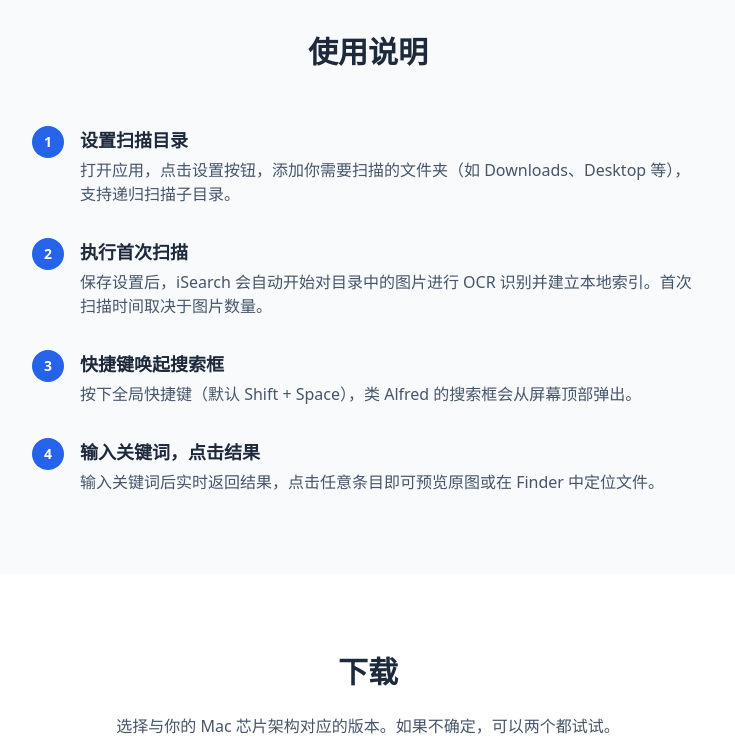
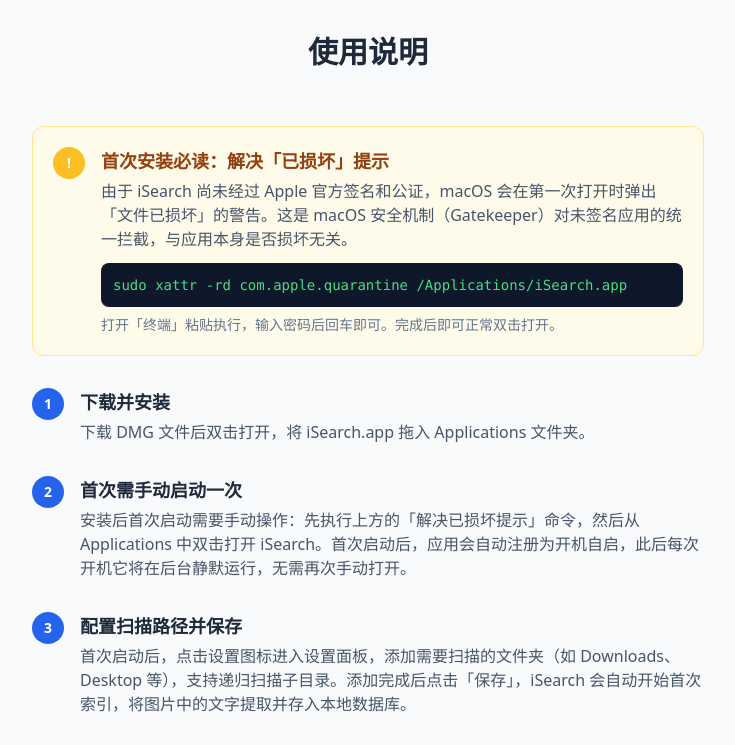
Before and after one commit to NemoHoHaloAi/isearch-site, a plain HTML site: page index.html in a window 1280 px wide. Shown: the part 1310-2055 px from the top of the page, without its empty margins (272-1007 px from the left). Drawn offline with nearby package versions, Linux system fonts and the light colour scheme.

Commit message:
Update index.html

```diff
--- a/index.html
+++ b/index.html
@@ -78,32 +78,48 @@
     <div class="max-w-5xl mx-auto px-6">
       <h2 class="text-3xl font-bold text-center mb-14" data-zh="使用说明" data-en="How to Use"></h2>
       <div class="max-w-2xl mx-auto space-y-8">
+        <!-- Gatekeeper notice (prominent) -->
+        <div class="bg-amber-50 border border-amber-200 rounded-xl p-5 flex gap-4">
+          <div class="flex-shrink-0 w-8 h-8 rounded-full bg-amber-400 text-white flex items-center justify-center font-semibold text-sm">!</div>
+          <div>
+            <h3 class="text-lg font-semibold mb-1 text-amber-800" data-zh="首次安装必读：解决「已损坏」提示" data-en="First-time Install: Fix &quot;Already Damaged&quot; Prompt"></h3>
+            <p class="text-slate-600 mb-3" data-zh="由于 iSearch 尚未经过 Apple 官方签名和公证，macOS 会在第一次打开时弹出「文件已损坏」的警告。这是 macOS 安全机制（Gatekeeper）对未签名应用的统一拦截，与应用本身是否损坏无关。" data-en="Since iSearch has not yet been signed and notarized by Apple, macOS will show an &quot;already damaged&quot; warning on first launch. This is macOS Gatekeeper blocking unsigned apps — the app itself is not damaged."></p>
+            <div class="bg-slate-900 rounded-lg p-3 font-mono text-sm text-green-400 mb-2">
+              <span data-zh="sudo xattr -rd com.apple.quarantine /Applications/iSearch.app" data-en="sudo xattr -rd com.apple.quarantine /Applications/iSearch.app"></span>
+            </div>
+            <p class="text-sm text-slate-500" data-zh="打开「终端」粘贴执行，输入密码后回车即可。完成后即可正常双击打开。" data-en="Open Terminal, paste this command, and enter your password when prompted. After that, you can launch normally."></p>
+          </div>
+        </div>
+        <!-- Step 1: Install -->
         <div class="flex gap-4">
           <div class="flex-shrink-0 w-8 h-8 rounded-full bg-blue-600 text-white flex items-center justify-center font-semibold text-sm">1</div>
           <div>
-            <h3 class="text-lg font-semibold mb-1" data-zh="设置扫描目录" data-en="Set Up Scan Folders"></h3>
-            <p class="text-slate-600" data-zh="打开应用，点击设置按钮，添加你需要扫描的文件夹（如 Downloads、Desktop 等），支持递归扫描子目录。" data-en="Open the app, click Settings, then add the folders you want to scan (e.g. Downloads, Desktop). Subfolder recursion is supported."></p>
+            <h3 class="text-lg font-semibold mb-1" data-zh="下载并安装" data-en="Download and Install"></h3>
+            <p class="text-slate-600" data-zh="下载 DMG 文件后双击打开，将 iSearch.app 拖入 Applications 文件夹。" data-en="Double-click the DMG file, then drag iSearch.app into the Applications folder."></p>
           </div>
         </div>
+        <!-- Step 2: First launch -->
         <div class="flex gap-4">
           <div class="flex-shrink-0 w-8 h-8 rounded-full bg-blue-600 text-white flex items-center justify-center font-semibold text-sm">2</div>
           <div>
-            <h3 class="text-lg font-semibold mb-1" data-zh="执行首次扫描" data-en="Run First Scan"></h3>
-            <p class="text-slate-600" data-zh="保存设置后，iSearch 会自动开始对目录中的图片进行 OCR 识别并建立本地索引。首次扫描时间取决于图片数量。" data-en="After saving settings, iSearch automatically starts OCR indexing of your images. The first scan duration depends on the number of images."></p>
+            <h3 class="text-lg font-semibold mb-1" data-zh="首次需手动启动一次" data-en="Manually Launch Once"></h3>
+            <p class="text-slate-600" data-zh="安装后首次启动需要手动操作：先执行上方的「解决已损坏提示」命令，然后从 Applications 中双击打开 iSearch。首次启动后，应用会自动注册为开机自启，此后每次开机它将在后台静默运行，无需再次手动打开。" data-en="After installation, the first launch requires a manual action: first run the &quot;fix damaged&quot; command above, then double-click iSearch from Applications. Once launched the first time, the app registers itself for auto-start. From then on, it runs silently in the background on every boot — no need to manually open it again."></p>
           </div>
         </div>
+        <!-- Step 3: Configure scan paths -->
         <div class="flex gap-4">
           <div class="flex-shrink-0 w-8 h-8 rounded-full bg-blue-600 text-white flex items-center justify-center font-semibold text-sm">3</div>
           <div>
-            <h3 class="text-lg font-semibold mb-1" data-zh="快捷键唤起搜索框" data-en="Open with Shortcut"></h3>
-            <p class="text-slate-600" data-zh="按下全局快捷键（默认 Shift + Space），类 Alfred 的搜索框会从屏幕顶部弹出。" data-en="Press the global shortcut (default: Shift + Space) to open the Alfred-style search bar at the top of your screen."></p>
+            <h3 class="text-lg font-semibold mb-1" data-zh="配置扫描路径并保存" data-en="Configure Scan Paths and Save"></h3>
+            <p class="text-slate-600" data-zh="首次启动后，点击设置图标进入设置面板，添加需要扫描的文件夹（如 Downloads、Desktop 等），支持递归扫描子目录。添加完成后点击「保存」，iSearch 会自动开始首次索引，将图片中的文字提取并存入本地数据库。" data-en="After first launch, click the settings icon to open the settings panel. Add folders you want to scan (e.g. Downloads, Desktop). Subfolder recursion is supported. Click Save, and iSearch will automatically start the initial indexing, extracting text from images and storing them in a local database."></p>
           </div>
         </div>
+        <!-- Step 4: Search -->
         <div class="flex gap-4">
           <div class="flex-shrink-0 w-8 h-8 rounded-full bg-blue-600 text-white flex items-center justify-center font-semibold text-sm">4</div>
           <div>
-            <h3 class="text-lg font-semibold mb-1" data-zh="输入关键词，点击结果" data-en="Search and Click Results"></h3>
-            <p class="text-slate-600" data-zh="输入关键词后实时返回结果，点击任意条目即可预览原图或在 Finder 中定位文件。" data-en="Type a keyword to see results instantly. Click any entry to preview the image or locate it in Finder."></p>
+            <h3 class="text-lg font-semibold mb-1" data-zh="快捷键唤起搜索" data-en="Search with Keyboard Shortcut"></h3>
+            <p class="text-slate-600" data-zh="按下全局快捷键（默认 Shift + Space），类 Alfred 的搜索框会从屏幕顶部弹出。输入关键词后实时返回结果，点击任意条目即可预览原图或在 Finder 中定位文件。" data-en="Press the global shortcut (default: Shift + Space) to open the Alfred-style search bar. Type a keyword to see results instantly. Click any entry to preview the image or locate it in Finder."></p>
           </div>
         </div>
       </div>
```
